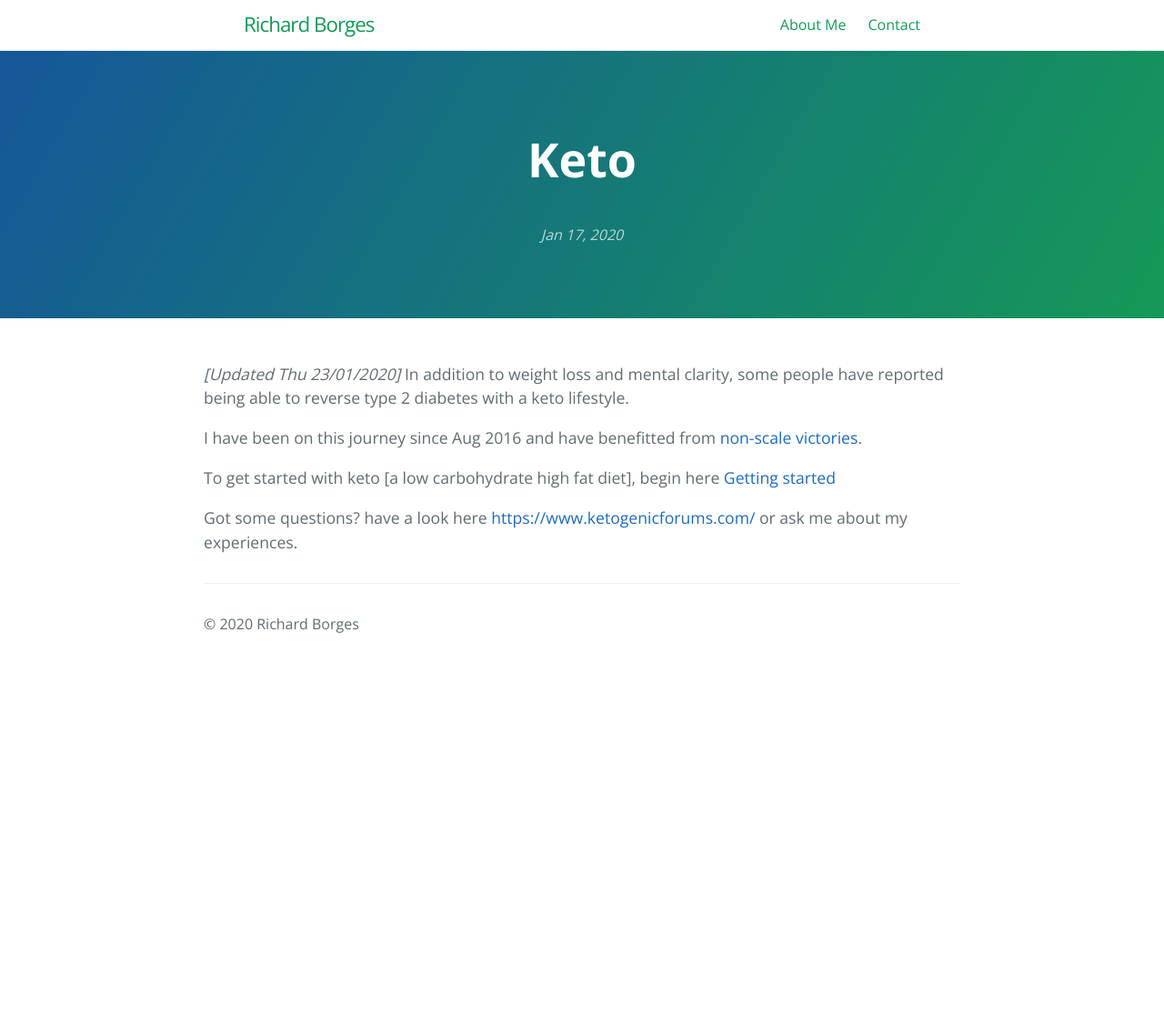
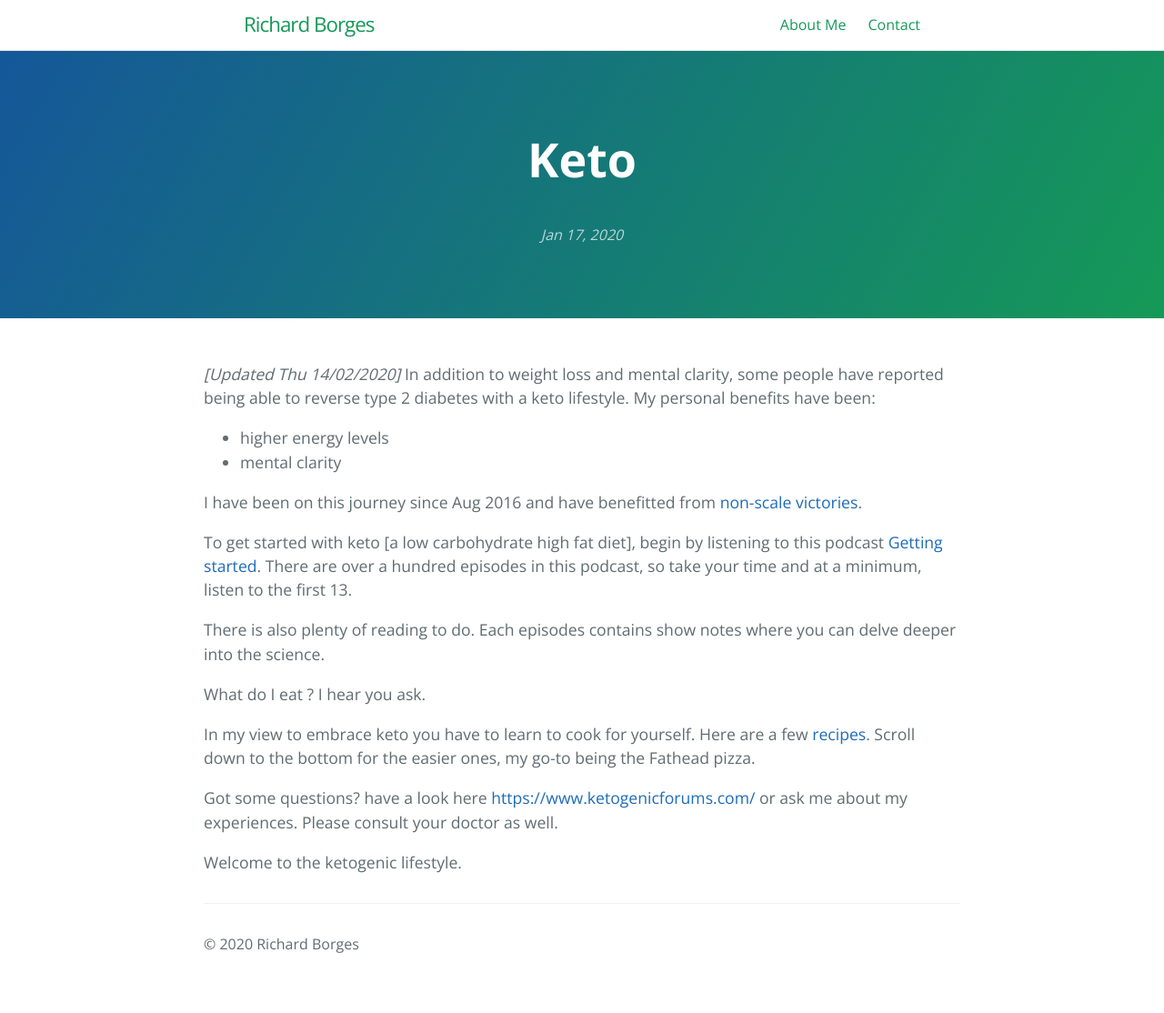
Before and after one commit to richardborges/richardborges.github.io, a Jekyll site: the page built from _posts/2020-01-17-keto.md, in a window 1280 px wide. Shown: the whole page at 91% size. Built offline with Jekyll 4.4.1, drawn with Linux system fonts in a browser that asks for light colours; before the commit the page ends 900 px from its top, so only the background shows below that.

Commit message:
Feb updates

```diff
--- a/_posts/2020-01-17-keto.md
+++ b/_posts/2020-01-17-keto.md
@@ -11,10 +11,20 @@ categories:
 tags: other
 
 ---
-_[Updated Thu 23/01/2020]_ In addition to weight loss and mental clarity, some people have reported being able to reverse type 2 diabetes with a keto lifestyle.
+_[Updated Thu 14/02/2020]_ In addition to weight loss and mental clarity, some people have reported being able to reverse type 2 diabetes with a keto lifestyle. My personal benefits have been:
+* higher energy levels
+* mental clarity
 
 I have been on this journey since Aug 2016 and have benefitted from [non-scale victories](https://www.ketogenicforums.com/c/progress/non-scale-victories).
 
-To get started with keto [a low carbohydrate high fat diet], begin here [Getting started](http://2ketodudes.com/show.aspx?episode=1)
+To get started with keto [a low carbohydrate high fat diet], begin by listening to this podcast [Getting started](http://2ketodudes.com/show.aspx?episode=1). There are over a hundred episodes in this podcast, so take your time and at a minimum, listen to the first 13.
 
-Got some questions? have a look here  [https://www.ketogenicforums.com/](https://www.ketogenicforums.com/) or ask me about my experiences.
+There is also plenty of reading to do. Each episodes contains show notes where you can delve deeper into the science.
+
+What do I eat ? I hear you ask.
+
+In my view to embrace keto you have to learn to cook for yourself. Here are a few [recipes](http://2ketodudes.com/recipes.aspx). Scroll down to the bottom for the easier ones, my go-to being the Fathead pizza.
+
+Got some questions? have a look here  [https://www.ketogenicforums.com/](https://www.ketogenicforums.com/) or ask me about my experiences. Please consult your doctor as well.
+
+Welcome to the ketogenic lifestyle.
```
